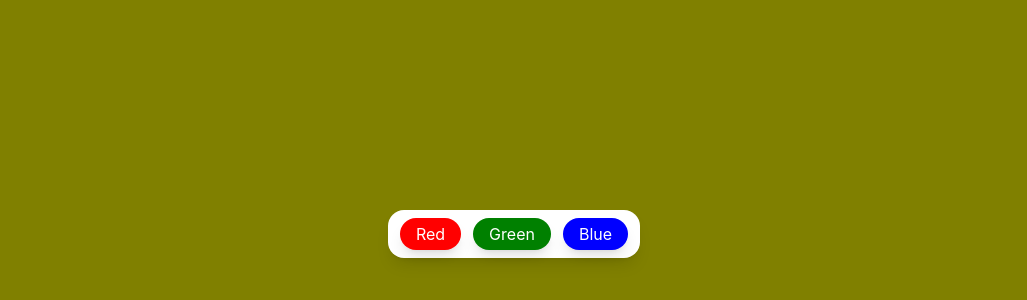
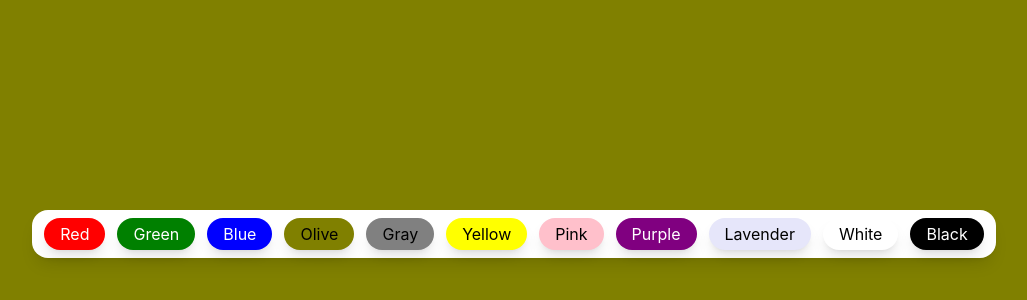
Before and after one commit to AakifCodes/react-js, a React (Vite) app in the folder bgchanger/: page / in a window 1280 px wide. Shown: the part 494-794 px from the top of the page, without its empty margins (126-1153 px from the left). Built offline with nearby package versions, Linux system fonts and the light colour scheme.

Commit message:
Complete background color changer project

```diff
--- a/bgchanger/src/App.jsx
+++ b/bgchanger/src/App.jsx
@@ -17,17 +17,62 @@ function App() {
           <Button
             colorName="Red"
             bgColor="red"
+            textColor='white'
             onClick={() => setColor("red")}
           />
           <Button
             colorName="Green"
             bgColor="green"
+            textColor='white'
             onClick={() => setColor("green")}
           />
           <Button
             colorName="Blue"
             bgColor="blue"
+            textColor='white'
             onClick={() => setColor("blue")}
+          />
+          <Button
+            colorName="Olive"
+            bgColor="olive"
+            onClick={() => setColor("olive")}
+          />
+          <Button
+            colorName="Gray"
+            bgColor="gray"
+            onClick={() => setColor("gray")}
+          />
+          <Button
+            colorName="Yellow"
+            bgColor="yellow"
+            onClick={() => setColor("yellow")}
+          />
+          <Button
+            colorName="Pink"
+            bgColor="pink"
+            onClick={() => setColor("pink")}
+          />
+          <Button
+            colorName="Purple"
+            bgColor="purple"
+            textColor='white'
+            onClick={() => setColor("purple")}
+          />
+          <Button
+            colorName="Lavender"
+            bgColor="lavender"
+            onClick={() => setColor("lavender")}
+          />
+          <Button
+            colorName="White"
+            bgColor="white"
+            onClick={() => setColor("white")}
+          />
+          <Button
+            colorName="Black"
+            bgColor="black"
+            textColor='white'
+            onClick={() => setColor("black")}
           />
         </div>
       </div>
--- a/bgchanger/src/components/button.jsx
+++ b/bgchanger/src/components/button.jsx
@@ -1,9 +1,9 @@
-export default function Button({ colorName = "Color", bgColor = "white", onClick }) {
+export default function Button({ colorName = "Color", textColor = "black", bgColor = "white", onClick }) {
   return (
     <button
       onClick={onClick}
-      style={{ backgroundColor: bgColor }}
-      className="outline-none px-4 py-1 rounded-full text-white shadow-lg cursor-pointer"
+      style={{ backgroundColor: bgColor, color: textColor }}
+      className="outline-none px-4 py-1 rounded-full shadow-lg cursor-pointer"
     >
       {colorName}
     </button>
```
